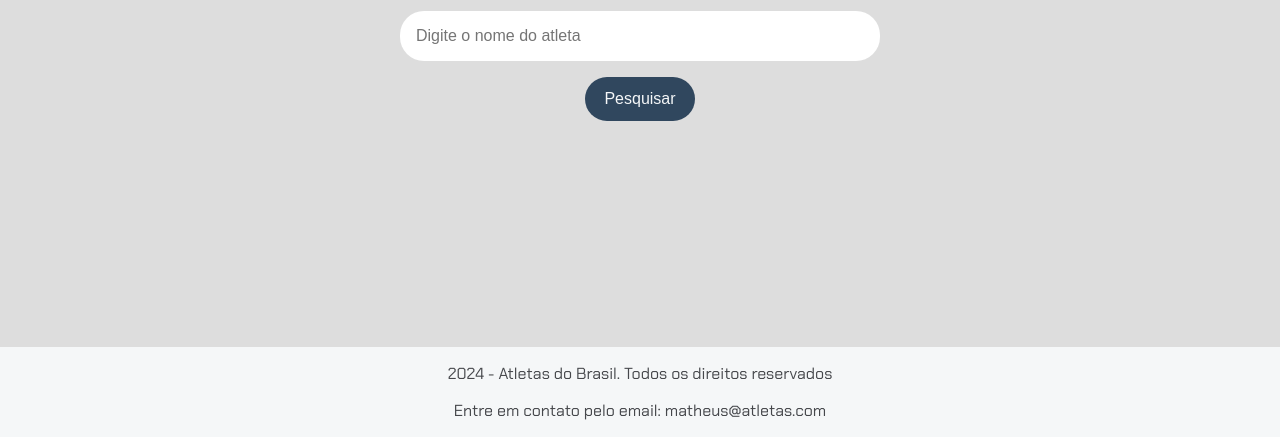
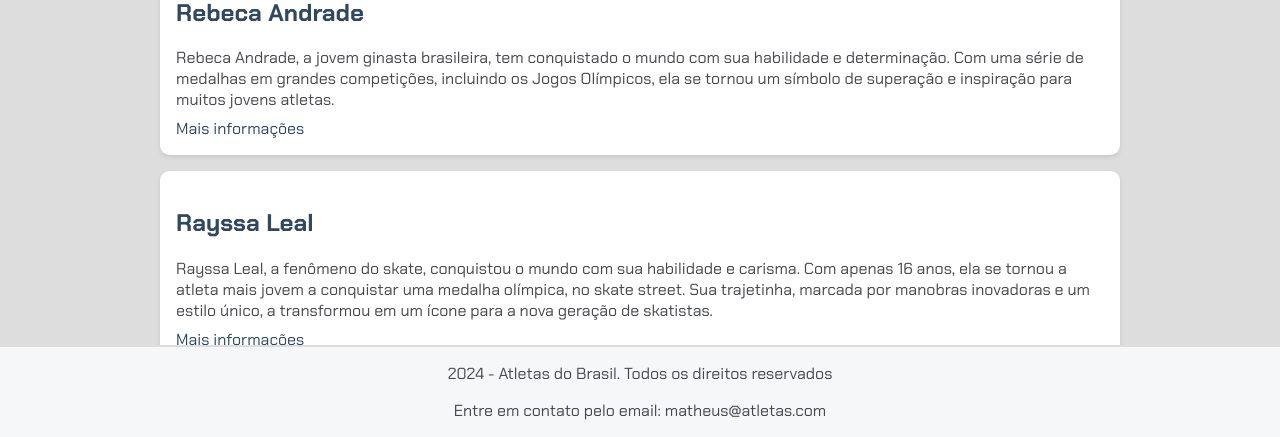
Before and after one commit to Swehtc/alura-imersaodev-gemini, a plain HTML site: page index.html in a window 1280 px wide. Shown: the part 363-800 px from the top of the page. Drawn offline with Linux system fonts and the light colour scheme.

Commit message:
Aula 02: Estilizando o projeto com CSS

```diff
--- /dev/null
+++ b/app.js
@@ -0,0 +1 @@
+console.log("Rebeca Andrade")
--- a/index.html
+++ b/index.html
@@ -5,6 +5,7 @@
     <meta charset="UTF-8">
     <meta name="viewport" content="width=device-width, initial-scale=1.0">
     <link rel="stylesheet" href="style.css">
+    <script src="app.js" defer></script>
 </head>
 <body>
     <header>
@@ -15,6 +16,37 @@
             <input type="search" placeholder="Digite o nome do atleta">
             <button>Pesquisar</button>
         </section>
+        <section class="resultados-pesquisa">
+            <div class="item-resultado">
+                <h2>
+                    <a href="#" target="_blank">Rebeca Andrade</a>
+                </h2>
+                <p class="descricao-meta">
+                    Rebeca Andrade, a jovem ginasta brasileira, tem conquistado o mundo com sua habilidade e determinação. Com uma série de medalhas em grandes competições, incluindo os Jogos Olímpicos, ela se tornou um símbolo de superação e inspiração para muitos jovens atletas.
+                </p>
+                <a href="https://pt.wikipedia.org/wiki/Rebeca_Andrade" target="_blank">Mais informações</a>
+            </div>
+
+            <div class="item-resultado">
+                <h2>
+                    <a href="#" target="_blank">Rayssa Leal</a>
+                </h2>
+                <p class="descricao-meta">
+                    Rayssa Leal, a fenômeno do skate, conquistou o mundo com sua habilidade e carisma. Com apenas 16 anos, ela se tornou a atleta mais jovem a conquistar uma medalha olímpica, no skate street. Sua trajetinha, marcada por manobras inovadoras e um estilo único, a transformou em um ícone para a nova geração de skatistas.
+                </p>
+                <a href="https://pt.wikipedia.org/wiki/Rayssa_Leal" target="_blank">Mais informações</a>
+            </div>
+
+            <div class="item-resultado">
+                <h2>
+                    <a href="#" target="_blank">Beatriz Souza</a>
+                </h2>
+                <p class="descricao-meta">
+                    Beatriz Souza, a judoca brasileira, é conhecida por sua técnica impecável e determinação. Com diversas medalhas em competições nacionais e internacionais, ela se destaca como uma das maiores promessas do judô brasileiro. Sua trajetória, marcada por vitórias e superação, a torna uma inspiração para muitos jovens atletas.
+                </p>
+                <a href="https://pt.wikipedia.org/wiki/Beatriz_Souza" target="_blank">Mais informações</a>
+            </div>
+        </section>
     </main>
     <footer>
         <p>2024 - Atletas do Brasil. Todos os direitos reservados</p>
```
